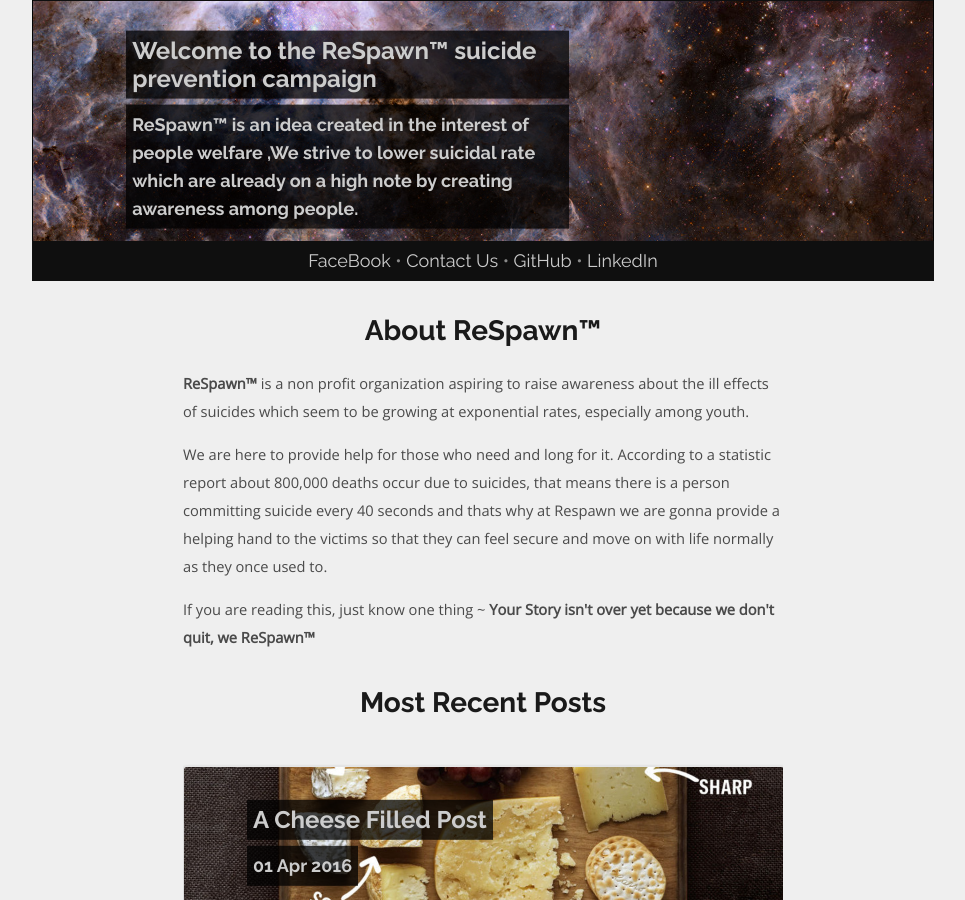
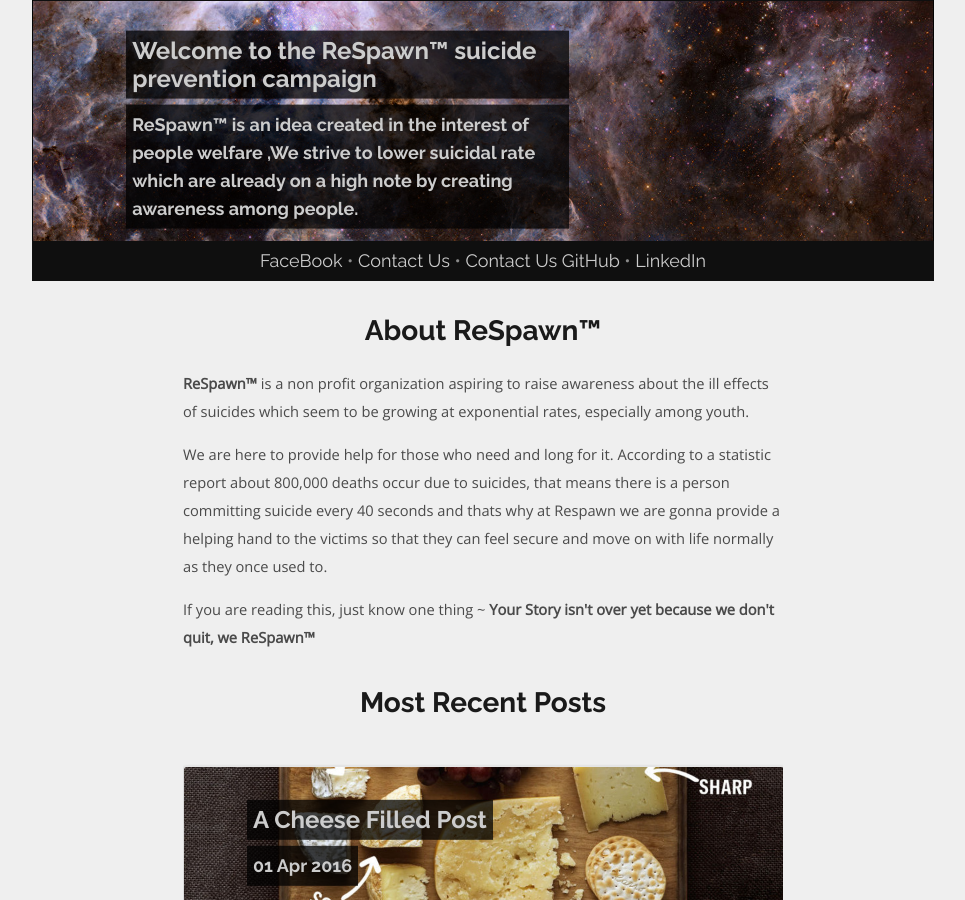
Before and after one commit to ezrasavard/ezora-jekyll-theme, a Jekyll site: the page built from index.html, in a window 1280 px wide and 900 px high. Shown: the whole window, without its empty margins (157-1122 px from the left). Built offline with Jekyll 4.4.1, drawn with Linux system fonts in a browser that asks for light colours; the list of posts is cut into pages by our own code.

Commit message:
Update navbar.html

```diff
--- a/_includes/navbar.html
+++ b/_includes/navbar.html
@@ -3,7 +3,7 @@
     {% for pages in site.pages %}
         {% if pages.title != "Home" %}
             <span class="separator">&bull;</span>
-            <a href="{{ site.baseurl }}{{ pages.permalink }}">{{ pages.title }}</a>
+            <a href="{{ site.baseurl }}{{ pages.permalink }}">Contact Us</a>
         {% endif %}
     {% endfor %}
     {% if site.github %}
```
